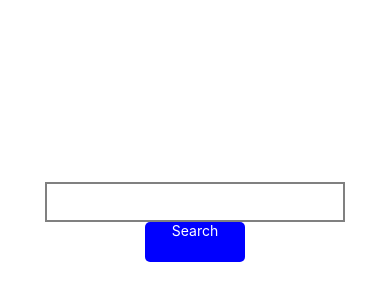
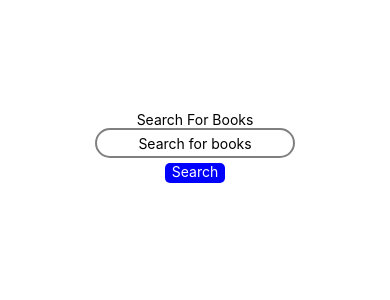
Before and after one commit to LMTrain/mobile_Apps, a React Native app: screen / in a window 390 px wide. Shown: the part 200-500 px from the top of the page. Built offline with nearby package versions, Linux system fonts and the light colour scheme.

Commit message:
Covert code to Book searching app

```diff
--- a/App.js
+++ b/App.js
@@ -9,19 +9,26 @@ export default class App extends React.Component {
   state = {
     value: '',
     jokes: [],
+    books: [],
   }
 
 // props are a channel to pass info from an instance to a class
 render() {
+  // console.log('THIS IS APP BOOKS:', this.state.books)
     return (
       <View style={styles.container}>
+
         <Input
-            updateJokes={(jokes) => this.setState({ jokes: jokes })}
+            updateBooks={(books) => this.setState({books: books})}
+            // updateJokes={(jokes) => this.setState({ jokes: jokes })}
             value={this.state.value}
+
             onChange={(value) => this.setState({ value: value})}
         />
+
         <Tinder
-            jokes={this.state.jokes}
+          books={this.state.books}
+            // jokes={this.state.jokes}
         />
         {/* <StatusBar style="auto" /> */}
       </View>
@@ -32,11 +39,14 @@ render() {
 const styles = StyleSheet.create({
   container: {
     flex: 1,
+    fontSize: 20,
+    color: 'red',
     backgroundColor: '#fff',
     alignItems: 'center',
     justifyContent: 'center',
   },
   button: {
+    marginTop: 5,
     width: 100,
     height: 50
   }
--- a/Components/Input/Input.js
+++ b/Components/Input/Input.js
@@ -1,28 +1,95 @@
 import React from 'react';
 //CSS, text, container,
 import { StyleSheet, Text, View, TextInput, TouchableHighlight } from 'react-native';
+import axios from 'axios';
 
+var booksArray = [];
+var itemsBooksArray = [];
 export default class Input extends React.Component {
+
+  state = {
+    books: [],
+    items: [],
+  }
 
   fetchData () {
     console.log('this is the value: ', this.props.value);
-    fetch(`http://api.icndb.com/jokes/random/${this.props.value}`)
-    .then((response) => {return response.json() })
+    // fetch(`http://api.icndb.com/jokes/random/${this.props.value}`)
+    // fetch(`https://www.googleapis.com/books/v1/volumes?q=${this.props.value}&maxResults=40&orderBy=newest&key=AIzaSyD5c7Uuj4hd7FPRO9A9o4zhWaCTsffKrNc`)
+    // .then((response) => {return response.json() })
     //once info is given, we want to update our parents state
     // We want to share this data with another component, via our parents
-    // .then((data) => console.log ('Data: ', data))
-    .then((data) => this.props.updateJokes(data.value))
+    // .then((data) => console.log ('Data: ', data.items))
+    // .then((data) => this.props.updateBooks(data.items))
+
+    // .then((data) => this.props.updateJokes(data.value))
+    axios.get(``)
+    // .then((response) => {return response.json() })
+    .then(res => {
+      if(res.data.items !== null) {
+        booksArray = res.data.items
+        console.log('THIS IS ALL BOOKS: ', booksArray[1].volumeInfo.title)
+        this.displayBooks();
+      }else{
+        console.log('EMPTY')
+      }
+    })
+    .catch(err => console.log(err));
+
   }
+  displayBooks = () => {
+    const shortText = (text, maxLength = 750) => {
+      if (!text) { return ' '}
+      if (text.length <= maxLength) { return text }
+
+      return text.substr(0, maxLength) + '...'
+    }
+
+    for (var i = 0;  i < booksArray.length; i++) {
+      let bookId = String(booksArray[i].etag)
+      let bookName = String(booksArray[i].volumeInfo.title)
+      let bookDescription = String(booksArray[i].volumeInfo.description)
+      let bookAuthor = String(booksArray[i].volumeInfo.authors)
+      let bookPublishDate = String(booksArray[i].volumeInfo.publishedDate)
+      if (booksArray[i].volumeInfo.imageLinks == null) {
+        bookThumbnail = 'https://lmtrain.github.io/lm-images/assets/images/books5.jpg'
+      }else{
+        bookThumbnail = String(booksArray[i].volumeInfo.imageLinks.thumbnail)
+      }
+
+      if (booksArray[i].saleInfo.saleability === "NOT_FOR_SALE") {
+        bookPrice = Number(0.00)
+      }else{
+        bookPrice = String(booksArray[i].saleInfo.retailPrice.amount)
+      }
+
+
+      let authorLabel = "  Author : "
+      let pulishedLabel = "  Pulished Date : "
+      let displayPrice = "  Book Price : "
+      bookDescription = shortText(bookDescription) + "\n" + "\n" + authorLabel + bookAuthor + "\n" + pulishedLabel + bookPublishDate + "\n" + displayPrice + "$" + bookPrice;
+
+      itemsBooksArray.push({"_id": bookId, "name": bookName, "description": bookDescription, "thumbnail": bookThumbnail, "price": bookPrice })
+    }
+    this.setState({items: itemsBooksArray})
+    // console.log('THIS IS ITEMS BOOK ARRAY: ', itemsBooksArray)
+    this.props.updateBooks(itemsBooksArray)
+  }
+
   render() {
+
     //return data, i.e result of excuting function
 
     //Instance is one instance/child of class with specific attributes called props(short)/properties
     return (
       <View style={styles.container}>
+        <Text>Search For Books</Text>
         <TextInput
-          keyboardType={'numeric'}
+          keyboardType={'phone-pad'}
           value={this.props.value}
           style={styles.input}
+          type="text"
+          placeholder="Search for books"
           //track changes in text, when ome types something in input field
           //text will be what we type in
           onChangeText={(text) => this.props.onChange(text)}
@@ -44,6 +111,7 @@ export default class Input extends React.Component {
 // Take entire height
 const styles = StyleSheet.create({
   container: {
+    marginTop: -150,
     flex: 1,
     backgroundColor: 'white',
     alignItems: 'center',
@@ -51,15 +119,18 @@ const styles = StyleSheet.create({
   },
 
   input: {
-    height: 40,
-    width: 300,
+    height: 30,
+    width: 200,
     borderColor: 'gray',
+    borderRadius: 200,
     borderWidth: 2,
+    textAlign: 'center'
   },
   button: {
+    marginTop: 5,
     backgroundColor: 'blue',
-    height: 40,
-    width: 100,
+    height: 20,
+    width: 60,
     borderColor: 'gray',
     borderRadius: 5,
     alignItems: 'center',
--- a/Components/Tinder/Tinder.js
+++ b/Components/Tinder/Tinder.js
@@ -1,12 +1,27 @@
 import React from 'react';
-import { StyleSheet, Text, View } from 'react-native';
+import { StyleSheet, Image, Text, View } from 'react-native';
 import SwipeCards from 'react-native-swipe-cards';
+
+
 
 class Card extends React.Component {
     render() {
+        // console.log('THIS IS TINDER PROPS:', this.props.book)
         return (
             <View style={styles.card}>
-                <Text>{this.props.joke}</Text>
+                <Image
+                    source={{uri: this.props.book}}
+                    style={{width: 200, height: 300}} />
+
+            </View>
+        )
+    }
+}
+class Details extends React.Component {
+    render() {
+        return (
+            <View style={styles.detail}>
+                <Text>{this.props.bookDesc}</Text>
             </View>
         )
     }
@@ -16,7 +31,7 @@ class NoMoreCards extends React.Component {
     render() {
         return (
             <View>
-                <Text>No More Jokes</Text>
+                <Text>No Book Displayed</Text>
             </View>
         )
     }
@@ -24,18 +39,28 @@ class NoMoreCards extends React.Component {
 
 export default class Tinder extends React.Component {
 
+
+
     handleAccept () {
-        console.log('I like this joke')
+        console.log('I like this book')
     }
 
     handleReject () {
-        console.log('I dont like this joke')
+        console.log('I dont like this book')
     }
     render() {
+        // console.log('THIS IS PRPS BOOKS:', this.props.books)
         return (
             <SwipeCards
-                cards={this.props.jokes}
-                renderCard={(jokeObject) => <Card joke={jokeObject.joke}/>}
+                // cards={this.props.jokes}
+                cards={this.props.books}
+                // renderCard={(jokeObject) => <Card joke={jokeObject.joke}/>}
+                renderCard={(bookObject) =>
+                    <>
+                        <Card book={bookObject.thumbnail}/>
+                        <Details bookDesc={bookObject.description}/>
+                    </>
+                        }
                 renderNoMoreCards={() => <NoMoreCards />}
                 handleYup={this.handleAccept}
                 handleNope={this.handleReject}
@@ -47,14 +72,22 @@ export default class Tinder extends React.Component {
 
 const styles = StyleSheet.create({
     card: {
+        marginTop: -280,
+        marginLeft: 55,
         width: 300,
         height: 300,
         borderRadius: 10,
-        borderColor: '#ea394b',
-        borderWidth: 2,
-        backgroundColor: '#04b1ff',
+        // borderColor: '#ea394b',
+        // borderWidth: 2,
+        // backgroundColor: '#04b1ff',
         flex: 1,
         justifyContent: 'center',
         alignItems: 'center'
+    },
+    detail: {
+        marginTop: -100,
+        marginBottom: 100,
+        marginLeft: 20,
+        marginRight: 15,
     }
 })
--- a/package.json
+++ b/package.json
@@ -8,6 +8,7 @@
     "test": "jest"
   },
   "dependencies": {
+    "axios": "^0.19.2",
     "expo": "~38.0.1",
     "expo-splash-screen": "~0.3.1",
     "expo-status-bar": "^1.0.0",
```
Also changed, not shown: 2 other files (tests, documents, lock files or other folders).
